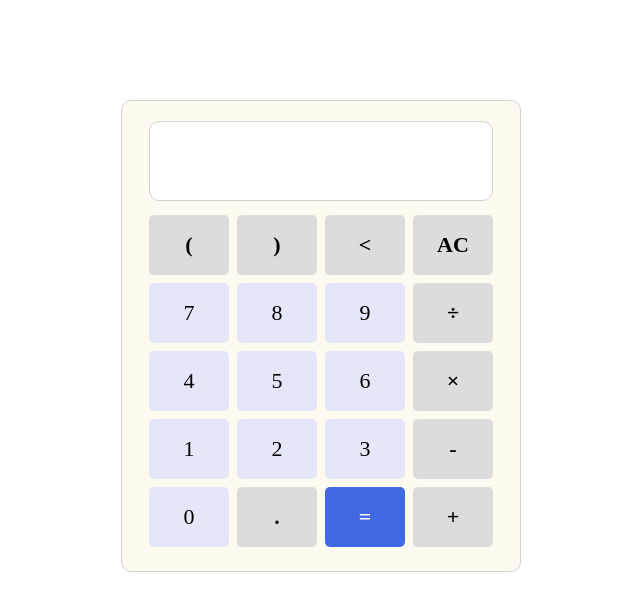
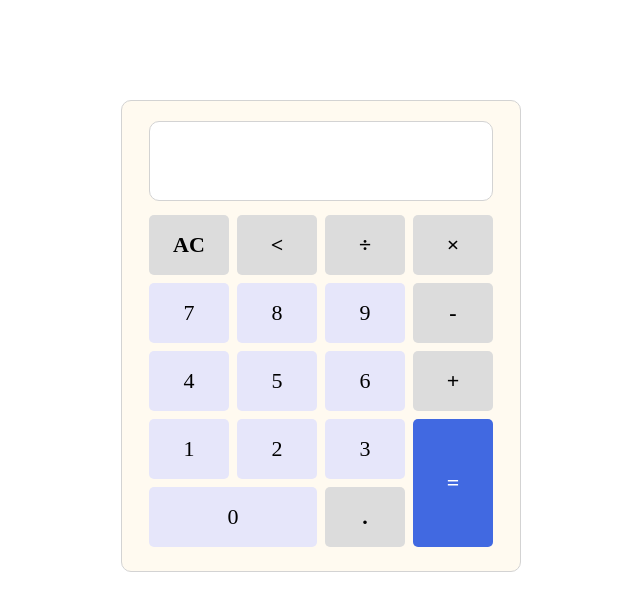
Before and after one commit to KasporskiDzmitry/calculator, a plain HTML site: page index.html in a window 1280 px wide. Shown: the whole page, without its empty margins (319-959 px from the left). Drawn offline with Linux system fonts and the light colour scheme.

Commit message:
1. remove brackets buttons 2. fix bugs 3. restyle UI

```diff
--- a/index.html
+++ b/index.html
@@ -17,34 +17,40 @@
         </div>
         <div class="buttons-wrapper">
             <div class="btn-row">
-                <div class="btn action" data-action="open">(</div>
-                <div class="btn action" data-action="close">)</div>
+                <div class="btn action" data-action="clear">AC</div>
                 <div class="btn action" data-action="remove"><</div>
-                <div class="btn action" data-action="clear">AC</div>
+                <div class="btn action" data-action="div">&divide;</div>
+                <div class="btn action" data-action="mult">&times;</div>
             </div>
             <div class="btn-row">
                 <div class="btn num">7</div>
                 <div class="btn num">8</div>
                 <div class="btn num">9</div>
-                <div class="btn action" data-action="div">&divide;</div>
+                <div class="btn action" data-action="minus">-</div>
             </div>
             <div class="btn-row">
                 <div class="btn num">4</div>
                 <div class="btn num">5</div>
                 <div class="btn num">6</div>
-                <div class="btn action" data-action="mult">&times;</div>
+                <div class="btn action" data-action="plus">+</div>
             </div>
+            <div class="btn-row">
+                <div class="btn-col">
                     <div class="btn-row">
                         <div class="btn num">1</div>
                         <div class="btn num">2</div>
                         <div class="btn num">3</div>
-                <div class="btn action" data-action="minus">-</div>
                     </div>
+                    <div class="btn-row" style="justify-content: flex-end">
+                        <div class="btn num" style="width: 168px">0</div>
+                        <div class="btn action" data-action="dot">.</div>
+                    </div>
+                </div>
+                <div class="btn-col">
                     <div class="btn-row">
-                <div class="btn num">0</div>
-                <div class="btn action" data-action="dot">.</div>
                         <div class="btn equal action" data-action="equal">=</div>
-                <div class="btn action" data-action="plus">+</div>
+                    </div>
+                </div>
             </div>
         </div>
     </div>
--- a/main.js
+++ b/main.js
@@ -12,14 +12,14 @@ const actions = {
 
 let isModified = false;
 let expression = '';
-let expressionModified = '';
+let expressionModified = expression;
 let currentPosition = 0;
 let ans = '';
 
 document.addEventListener("keydown", (event) => {
     const key = event.key;
     if (key.match('[0-9]')) digitInput(key);
-    if (key.match('[\+\-\.\*\/]')) doMath(key);
+    if (key.match('[+-.*/]')) doMath(key);
     if (key === 'Enter') equal();
     if (key === 'Backspace') remove();
 });
@@ -68,7 +68,6 @@ function digitInput(digit) {
 
     isModified = true;
 
-
     if (expression.length === 1 && expression.charAt(0) === '0') {
         expression = expression.substr(0, expression.length-1);
         currentPosition--;
@@ -81,6 +80,10 @@ function digitInput(digit) {
 
 function equal() {
     isModified = false;
+
+    if (expression === '') {
+        expression = '0';
+    }
 
     expressionModified = expression;
     expressionModified = expressionModified.replaceAll('\u00D7', '*');
@@ -111,6 +114,10 @@ function doMath(currentSymbol) {
     if (currentSymbol === '/') currentSymbol = '\u00F7';
     if (currentSymbol === '*') currentSymbol = '\u00D7';
 
+    if (currentSymbol === ',') {
+        currentSymbol = '.';
+    }
+
     if (currentSymbol === '.' && ans !== '' && !isModified) {
         expression = '.';
         inputArea.innerText = expression;
@@ -132,13 +139,16 @@ function doMath(currentSymbol) {
         expression += currentSymbol;
     }
 
+    if (currentSymbol === '.' && !/^(?:(?:\d+(?:\.\d*)?|\.\d+)(?:[-+\u00F7\u00D7]|$))+$/.test(expression)) {
+        expression = expression.substr(0, expression.length - 1);
+        currentPosition--;
+    }
+
     inputArea.innerText = expression;
 }
 
-
 // remove
 function remove() {
-    console.log(isModified)
     if (isModified) {
         expression = expression.substr(0, expression.length - 1);
         currentPosition--;
--- a/style.css
+++ b/style.css
@@ -68,8 +68,13 @@
 
 
 
-.btn-row {
+.btn-row,
+.btn-col {
     display: flex;
+}
+
+.btn-col {
+    flex-direction: column;
 }
 
 .btn {
@@ -97,6 +102,10 @@
 
 .num:hover {
     background: gainsboro;
+}
+
+.equal {
+    height: 128px;
 }
 
 .equal,
```
Lines whose indentation alone changed are shown as unchanged.
